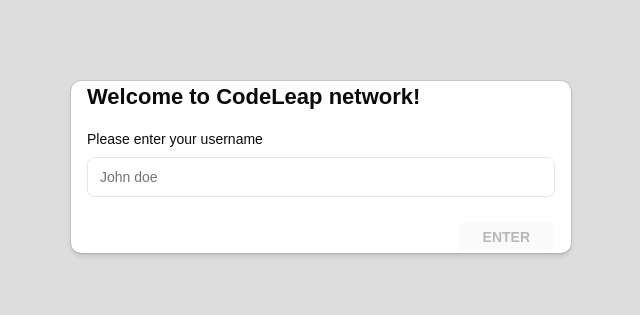
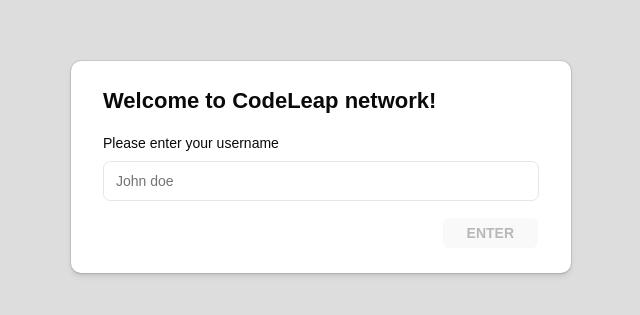
Before and after one commit to joaopconstant/codeleap_engineering_test, a React (Vite) app: page / in a window 1280 px wide. Shown: the part 233-548 px from the top of the page, without its empty margins (319-959 px from the left). Built offline with nearby package versions, Linux system fonts and the light colour scheme.

Commit message:
style: minor adjustments to reflect figma design

```diff
--- a/src/components/PostCard.tsx
+++ b/src/components/PostCard.tsx
@@ -51,9 +51,9 @@
           </div>
         )}
       </CardHeader>
-      <CardContent className="flex flex-col gap-4 p-6">
+      <CardContent className="flex flex-col gap-4 pb-6">
         <div className="flex items-center justify-between text-sm font-medium text-muted-foreground">
-          <span className="text-muted-foreground">@{post.username}</span>
+          <span>@{post.username}</span>
           <span>{timeAgo}</span>
         </div>
         <p className="leading-relaxed whitespace-pre-wrap text-foreground">
--- a/src/components/SignupModal.tsx
+++ b/src/components/SignupModal.tsx
@@ -19,7 +19,7 @@
 
   return (
     <div className="flex min-h-svh items-center justify-center p-4">
-      <Card className="w-full max-w-125 rounded-xl border-none shadow-md">
+      <Card className="w-full max-w-125 rounded-xl border-none shadow-md py-6 px-4">
         <form onSubmit={handleSubmit}>
           <CardHeader className="pb-4">
             <CardTitle className="text-[22px] font-bold">
@@ -40,7 +40,7 @@
                 className="h-10 border-input px-3 focus-visible:ring-1 focus-visible:ring-ring focus-visible:ring-offset-0"
               />
             </div>
-            <div className="flex justify-end pt-2">
+            <div className="flex justify-end">
               <Button
                 type="submit"
                 disabled={!username.trim()}
--- a/src/components/ui/dialog.tsx
+++ b/src/components/ui/dialog.tsx
@@ -48,7 +48,7 @@
 function DialogContent({
   className,
   children,
-  showCloseButton = true,
+  showCloseButton = false,
   ...props
 }: React.ComponentProps<typeof DialogPrimitive.Content> & {
   showCloseButton?: boolean
```
